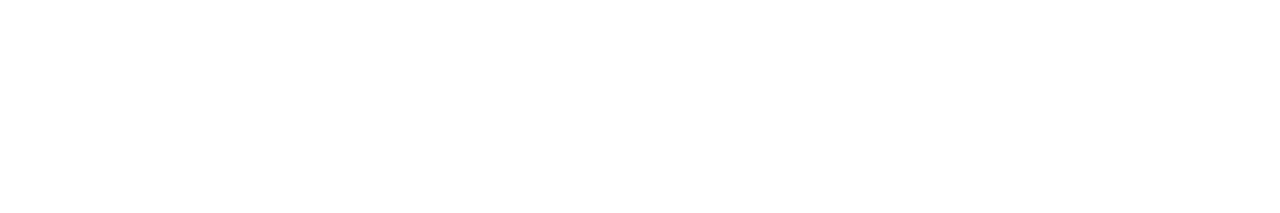
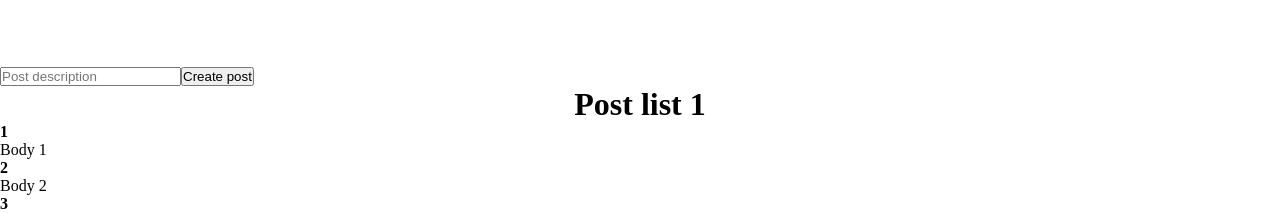
Before and after one commit to rivsgremxry/image-gallery, a React (Create React App) app: page / in a window 1280 px wide. Shown: the part 620-833 px from the top of the page. Before the commit the page ends 800 px from the top, so only its background shows below. Built offline with nearby package versions, Linux system fonts and the light colour scheme.

Commit message:
Добавлена форма для создания и вывода комментариев

```diff
--- a/src/App.js
+++ b/src/App.js
@@ -1,12 +1,27 @@
-import React from 'react';
-import Gallery from './Gallery';
+import React, {useState} from 'react';
+import Gallery from './components/Gallery';
+import PostList from './components/PostList';
+import PostForm from './components/PostForm';
 import './styles/App.css';
 
 function App() {
+
+  const [posts, setPosts] = useState([
+    { id: 1, body: 'Body 1' },
+    { id: 2, body: 'Body 2' },
+    { id: 3, body: 'Body 3' },
+  ])
+
+  const createPost = (newPost) => {
+    setPosts([...posts, newPost])
+  }
+
   return (
     <div className="App">
       <h1 className='AppName'> TEST APP </h1>
       <Gallery />
+      <PostForm create={createPost}/>
+      <PostList posts={posts} title="Post list 1" />
     </div>
   );
 }
--- a/src/Gallery.js
+++ b/src/components/Gallery.js
@@ -1,5 +1,5 @@
-import React, { useState } from 'react'
-import './styles/Gallery.css'
+import React from 'react'
+import '././Gallery.css'
 
 const Gallery = () => {
 
@@ -26,6 +26,7 @@
                                 src={item.url}
                                 alt={'image' + index}
                                 style={{ width: '100%' }}
+                                onClick={() => getImage(item.url)}
                             />
                         </div>
                     )
--- /dev/null
+++ b/src/components/PostForm.js
@@ -0,0 +1,33 @@
+import React, { useState } from 'react';
+
+const PostForm = ({ create }) => {
+
+    const [post, setPost] = useState({ body: '' })
+
+    function addNewPost(e) {
+        e.preventDefault()
+
+        if (post.body.trim()!=="")
+        {
+            const newPost = {
+                ...post, id: Date.now()
+            }
+            create(newPost)
+            setPost({ body: '' })
+        }
+    }
+
+    return (
+        <form>
+            <input
+                type="text"
+                placeholder="Post description"
+                value={post.body}
+                onChange={e => setPost({ ...post, body: e.target.value })}
+            />
+            <button onClick={addNewPost}>Create post</button>
+        </form>
+    );
+};
+
+export default PostForm;
--- /dev/null
+++ b/src/components/PostItem.js
@@ -0,0 +1,16 @@
+import React from 'react';
+
+const PostItem = (props) => {
+    return (
+        <div className="post">
+            <div className="post__content">
+                <strong>{props.number}</strong>
+                <div>
+                    {props.post.body}
+                </div>
+            </div>
+        </div>
+    )
+}
+
+export default PostItem;
--- /dev/null
+++ b/src/components/PostList.js
@@ -0,0 +1,17 @@
+import React from 'react';
+import PostItem from './PostItem';
+
+const PostList = ({ posts, title }) => {
+    return (
+        <div>
+            <h1 style={{ textAlign: 'center' }}>
+                {title}
+            </h1>
+            {posts.map((post, index) =>
+                <PostItem number={index + 1} post={post} key={post.id} />
+            )}
+        </div>
+    )
+}
+
+export default PostList;
```
Also changed, not shown: src/components/Gallery.css (renamed from src/styles/Gallery.css).
